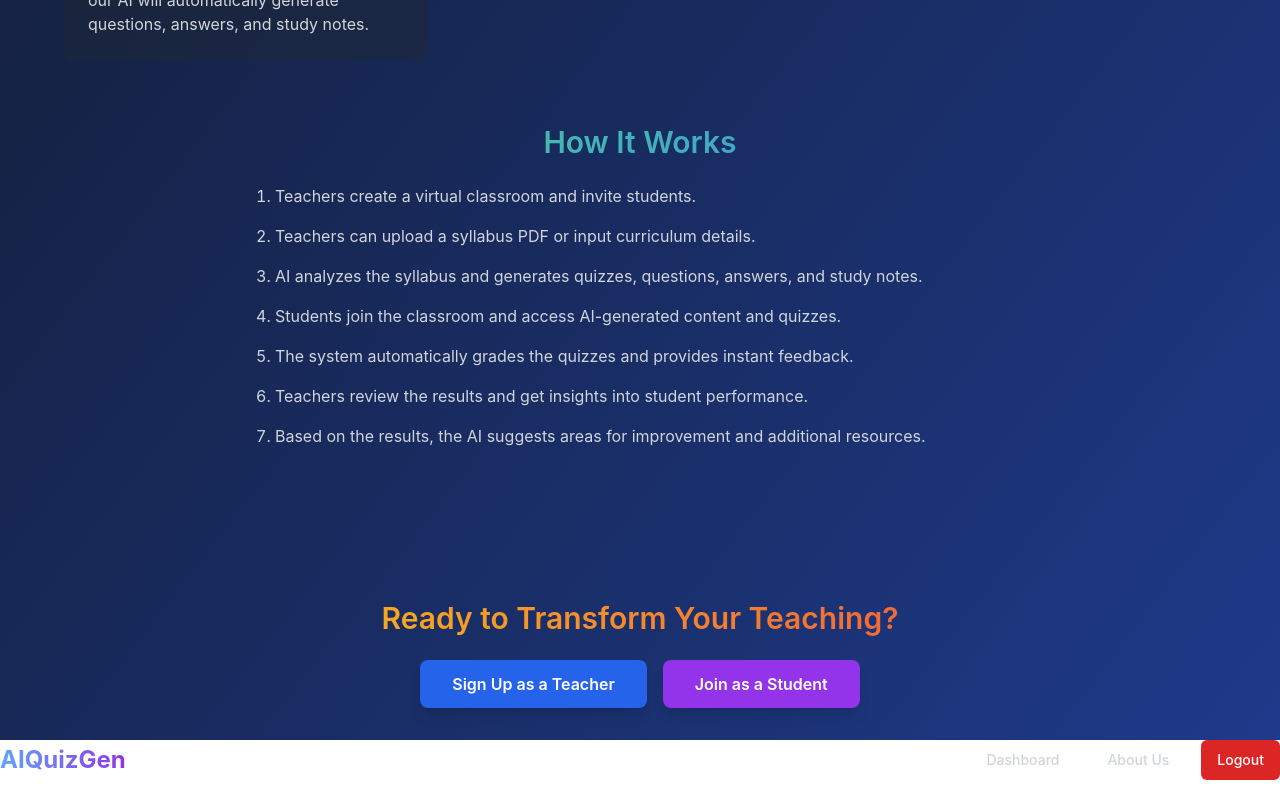
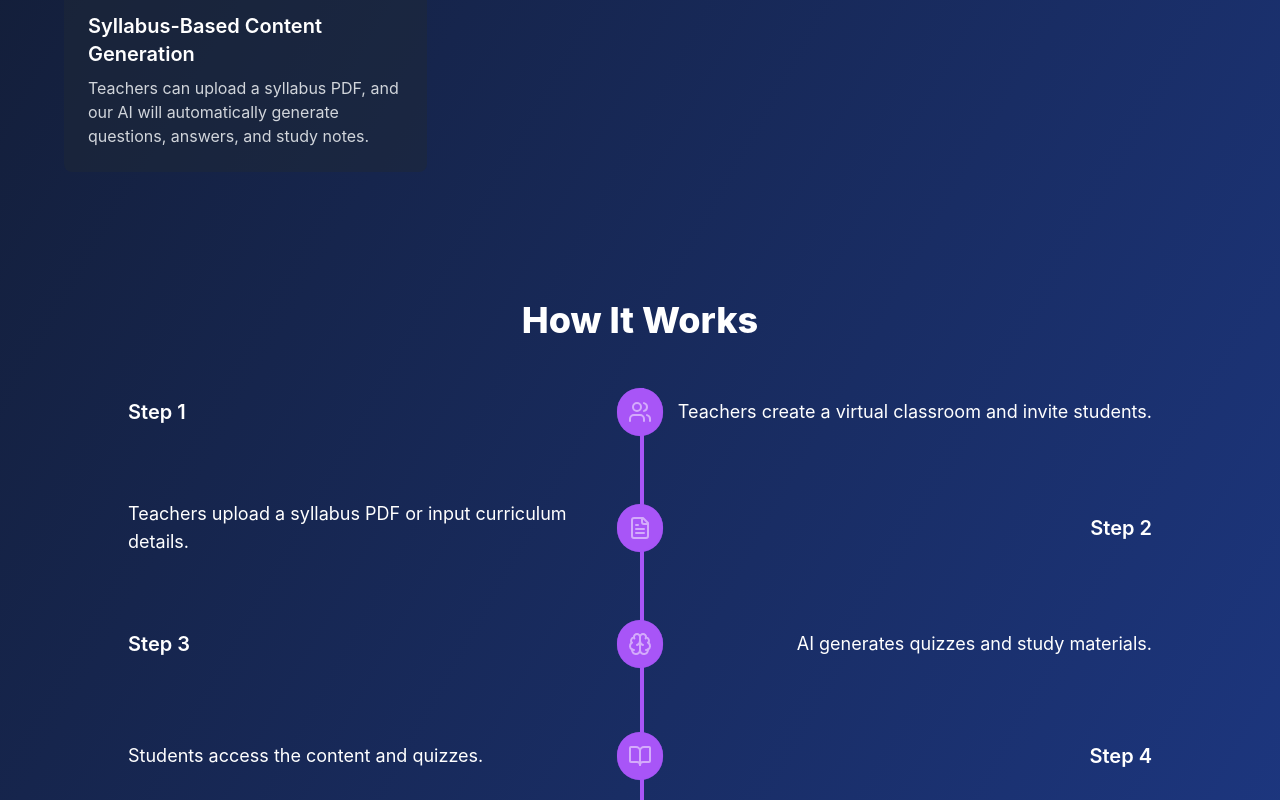
Before and after one commit to Anuj3558/QuizGenerator, a React (Create React App) app in the folder client/: page /about in a window 1280 px wide. Shown: the part 900-1700 px from the top of the page. Built offline with nearby package versions, Linux system fonts and the light colour scheme.

Commit message:
Final Update

```diff
--- a/client/package.json
+++ b/client/package.json
@@ -44,6 +44,7 @@
     ]
   },
   "devDependencies": {
+    "source-map-loader": "^5.0.0",
     "tailwindcss": "^3.4.13"
   }
 }
--- a/client/src/App.js
+++ b/client/src/App.js
@@ -19,28 +19,18 @@ import LoginPage from "./Compnents/Auth/LoginPage.jsx";
 function App() {
   return (
     <BrowserRouter>
-
+<Nav />
       <Routes>
         {/* Define routes for each page */}
         <Route path="/" element={<LandingPage />} />
         <Route path="/dashboard" element={<Dashboard />} />
         <Route path="/about" element={<AboutUs />} />
         <Route path="/quiz-analysis"element={<QuizAnalytics/>}/>
-        {/* <Route path="/login" element={<Login />} />
-        <Route path="/signup" element={<Signup />} /> */}
+        <Route path="/login" element={<LoginPage />} />
+        <Route path="/signup" element={<SignUpPage />} />
       </Routes>
 
-    <Nav />
-      <Routes>
 
-        {/* Define routes for each page */}
-        <Route path="/" element={<LandingPage />} />
-        <Route path="/signup" element={<SignUpPage />} />
-        <Route path="/login" element={<LoginPage />} />
-        {/*
-        <Route path="/signup" element={<Signup />} /> */}
-
-      </Routes>
       <Footer />
 
     </BrowserRouter>
--- a/client/src/Compnents/AboutUs.jsx
+++ b/client/src/Compnents/AboutUs.jsx
@@ -9,11 +9,12 @@ import {
   Rocket,
   FileUp,
 } from "lucide-react";
+import HowItWorksSection from "./Home/HowitWorks";
 
 const FeatureCard = ({ icon: Icon, title, description }) => (
   <motion.div
     whileHover={{ scale: 1.05 }}
-    className="relative p-6 bg-gray-800 bg-opacity-50 rounded-lg overflow-hidden transition-all duration-300 group"
+    className="relative p-6  bg-gray-800 bg-opacity-50 rounded-lg overflow-hidden transition-all duration-300 group"
   >
     <div className="absolute inset-0 bg-gradient-to-r from-blue-500 to-purple-600 opacity-0 group-hover:opacity-50 transition-opacity duration-300"></div>
     <div className="relative z-10">
@@ -31,7 +32,7 @@ const FeatureCard = ({ icon: Icon, title, description }) => (
 
 export default function AboutUs() {
   return (
-    <div className="min-h-screen bg-gradient-to-br from-gray-900 to-blue-900 text-white p-8">
+    <div className="min-h-screen pt-10 bg-gradient-to-br from-gray-900 to-blue-900 text-white p-8 pt-36">
       <motion.div
         initial={{ opacity: 0, y: 20 }}
         animate={{ opacity: 1, y: 0 }}
@@ -84,43 +85,7 @@ export default function AboutUs() {
           />
         </div>
 
-        <motion.div
-          initial={{ opacity: 0 }}
-          animate={{ opacity: 1 }}
-          transition={{ delay: 0.5, duration: 0.5 }}
-          className="text-center mb-16"
-        >
-          <h2 className="text-3xl font-semibold mb-6 bg-clip-text text-transparent bg-gradient-to-r from-green-400 to-blue-500">
-            How It Works
-          </h2>
-          <ol className="list-decimal list-inside text-left max-w-3xl mx-auto space-y-4 text-gray-300">
-            <li>Teachers create a virtual classroom and invite students.</li>
-            <li>
-              Teachers can upload a syllabus PDF or input curriculum details.
-            </li>
-            <li>
-              AI analyzes the syllabus and generates quizzes, questions,
-              answers, and study notes.
-            </li>
-            <li>
-              Students join the classroom and access AI-generated content and
-              quizzes.
-            </li>
-            <li>
-              The system automatically grades the quizzes and provides instant
-              feedback.
-            </li>
-            <li>
-              Teachers review the results and get insights into student
-              performance.
-            </li>
-            <li>
-              Based on the results, the AI suggests areas for improvement and
-              additional resources.
-            </li>
-          </ol>
-        </motion.div>
-
+       <HowItWorksSection />
         <motion.div
           initial={{ opacity: 0 }}
           animate={{ opacity: 1 }}
--- a/client/src/Compnents/Dashboard/Dashboard.jsx
+++ b/client/src/Compnents/Dashboard/Dashboard.jsx
@@ -26,7 +26,7 @@ const renderSection = () => {
 };
 
   return (
-    <div className="flex h-screen bg-gradient-to-br from-gray-900 via-blue-900 to-purple-900 text-white overflow-hidden">
+    <div className="flex h-screen pt-24 bg-gradient-to-br from-gray-900 via-blue-900 to-purple-900 text-white overflow-hidden">
       {/* Sidebar */}
       <Sidebar
         activeSection={activeSection}
--- a/client/src/Compnents/Dashboard/Sidebar.jsx
+++ b/client/src/Compnents/Dashboard/Sidebar.jsx
@@ -49,7 +49,7 @@ const sidebarItems = [
     <>
       {/* Static Sidebar for Large Screens */}
       <div className="hidden md:block w-64 bg-gray-800 h-full p-4 border-r border-gray-700">
-        <h2 className="text-2xl font-bold mb-4 text-left">AI Quiz Gen</h2>
+
         <nav className="space-y-4">
           {sidebarItems.map((item) => (
             <SidebarButton
--- a/client/src/Compnents/Home/Nav.jsx
+++ b/client/src/Compnents/Home/Nav.jsx
@@ -2,19 +2,22 @@ import { useState } from "react";
 import { motion } from "framer-motion";
 import { Button } from "./ui/Button";
 import { Link } from "react-router-dom";
-import { Truck } from "lucide-react";
+import { Menu } from "lucide-react"; // Menu icon for mobile
 
 function Nav() {
-  // State to manage whether the user is logged in or not
   const [isLoggedIn, setIsLoggedIn] = useState(true);
+  const [isMenuOpen, setIsMenuOpen] = useState(false); // For mobile menu toggle
 
-  // Function to simulate login/logout (this can later be replaced with actual logic)
   const handleLogout = () => {
-    setIsLoggedIn(false); // Simulate user logging out
+    setIsLoggedIn(false);
   };
 
   const handleLogin = () => {
-    setIsLoggedIn(true); // Simulate user logging in
+    setIsLoggedIn(true);
+  };
+
+  const toggleMenu = () => {
+    setIsMenuOpen(!isMenuOpen); // Toggle mobile menu
   };
 
   return (
@@ -22,31 +25,29 @@ function Nav() {
       initial={{ y: -50, opacity: 0 }}
       animate={{ y: 0, opacity: 1 }}
       transition={{ duration: 0.5 }}
-      className="flex justify-between items-center mb-16"
+      className="flex p-7 justify-between items-center backdrop-blur fixed w-full z-10"
     >
       {/* Logo */}
-      <div className="text-2xl font-bold bg-clip-text text-transparent bg-gradient-to-r from-blue-400 to-purple-600">
+     <Link to="/"> <div className="text-2xl font-bold bg-clip-text text-transparent bg-gradient-to-r from-blue-400 to-purple-600">
         AIQuizGen
+      </div></Link>
+
+      {/* Hamburger icon for mobile */}
+      <div className="lg:hidden">
+        <Menu onClick={toggleMenu} className="text-gray-300 cursor-pointer" />
       </div>
 
-      {/* Conditional Navigation Links */}
-      <div className="space-x-4">
+      {/* Conditional Navigation Links (Desktop View) */}
+      <div className={`space-x-4 ${isMenuOpen ? "block" : "hidden"} lg:flex`}>
         {isLoggedIn ? (
           <>
-            {/* Render when the user is logged in */}
             <Link to="/dashboard">
-              <Button
-                variant="ghost"
-                className="text-gray-300 hover:text-white"
-              >
+              <Button variant="ghost" className="text-gray-300 hover:text-white">
                 Dashboard
               </Button>
             </Link>
             <Link to="/about">
-              <Button
-                variant="ghost"
-                className="text-gray-300 hover:text-white"
-              >
+              <Button variant="ghost" className="text-gray-300 hover:text-white">
                 About Us
               </Button>
             </Link>
@@ -59,7 +60,6 @@ function Nav() {
           </>
         ) : (
           <>
-            {/* Render when the user is not logged in */}
             <Link to="/login">
               <Button
                 variant="ghost"
```
Also changed, not shown: 1 other file (tests, documents, lock files or other folders).
